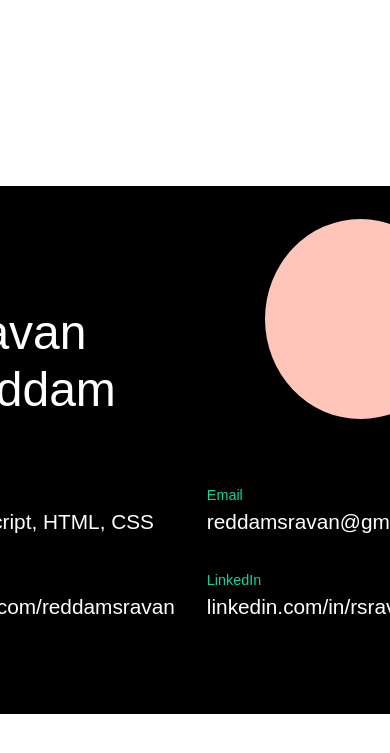
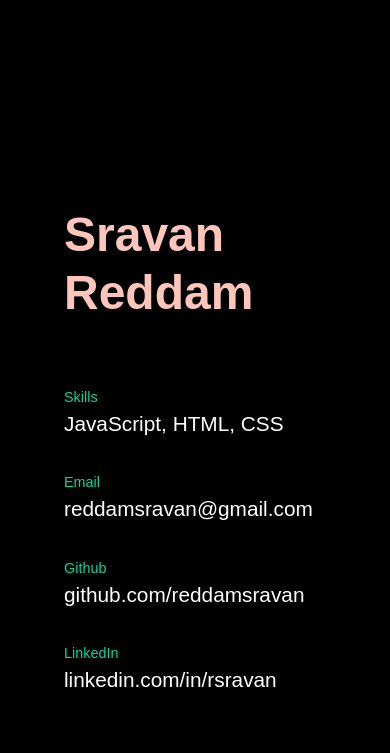
Before and after one commit to reddamsravan/reddamsravan.github.io, a Jekyll site: the page built from index.markdown, in a window 390 px wide. Shown: the top 753 px of the page. Built offline with Jekyll 4.4.1, drawn with Linux system fonts in a browser that asks for light colours; some web fonts are replaced.

Commit message:
Add styles for small screens

```diff
--- a/_sass/_home.scss
+++ b/_sass/_home.scss
@@ -1,18 +1,27 @@
 .home {
-    display: flex;
+    display: grid;
     justify-content: center;
     align-items: center;
     width: 100vw;
     height: 100vh;
+
+    @include bp(md) {
+        background-color: black;
+    }
 
     .card {
         width: 50rem;
         height: 33rem;
         color: white;
         background-color: black;
-        border: 1px solid transparent;
         border-radius: 3rem;
         padding: 2rem 4rem;
+
+        @include bp(md) {
+            width: 100vw;
+            height: auto;
+            border-radius: 0;
+        }
     }
 }
 
@@ -24,14 +33,22 @@
     .hero-text {
         font-size: 3rem;
         line-height: 1.2;
+
+        @include bp(md) {
+            font-weight: bold;
+            color: #fec5bb;
+        }
     }
 
     .hero-photo {
         width: 200px;
         height: 200px;
-        border: inset 1px solid transparent;
         border-radius: 50%;
         background-color: #fec5bb;
+
+        @include bp(md) {
+            display: none;
+        }
     }
 }
 
@@ -41,6 +58,10 @@
     row-gap: 2rem;
     column-gap: 2rem;
     margin-top: 4rem;
+
+    @include bp(sm) {
+        grid-template-columns: 1fr;
+    }
 
     .content-title {
         font-size: 0.9rem;
--- /dev/null
+++ b/_sass/_media.scss
@@ -0,0 +1,18 @@
+$breakpoints: (
+    sm: 768px,
+    md: 1024px,
+    lg: 1600px
+);
+
+@mixin bp($breakpoint) {
+    @if map-has-key($breakpoints, $breakpoint) {
+        $bp: map-get($breakpoints, $breakpoint);
+
+        @media only screen and (max-width: $bp) {
+            @content;
+        }
+
+    } @else {
+        @warn 'Unkown breakpoint: #{$breakpoint}.';
+    }
+}
--- a/css/home.scss
+++ b/css/home.scss
@@ -2,4 +2,4 @@
 ---
 @charset "utf-8";
 
-@import "reset", "typography", "home";
+@import "reset", "typography", "media", "home";
```
